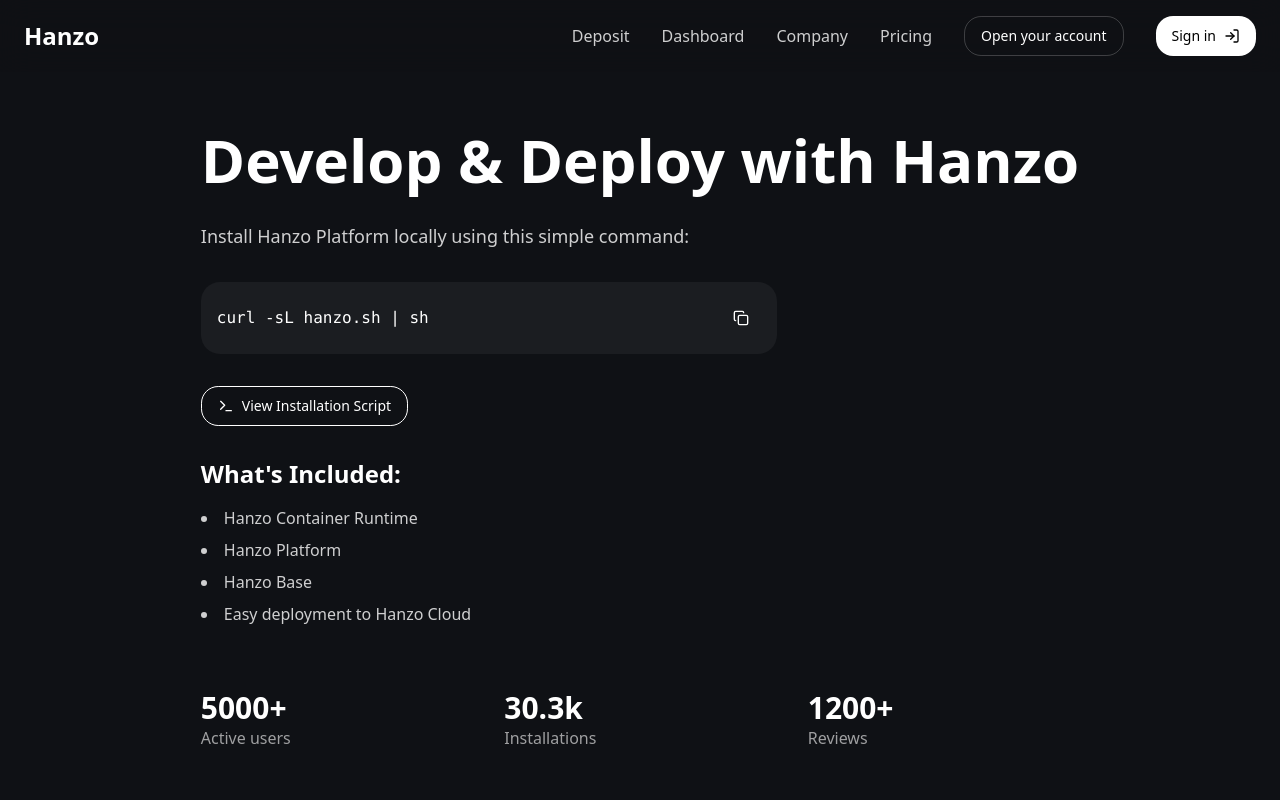
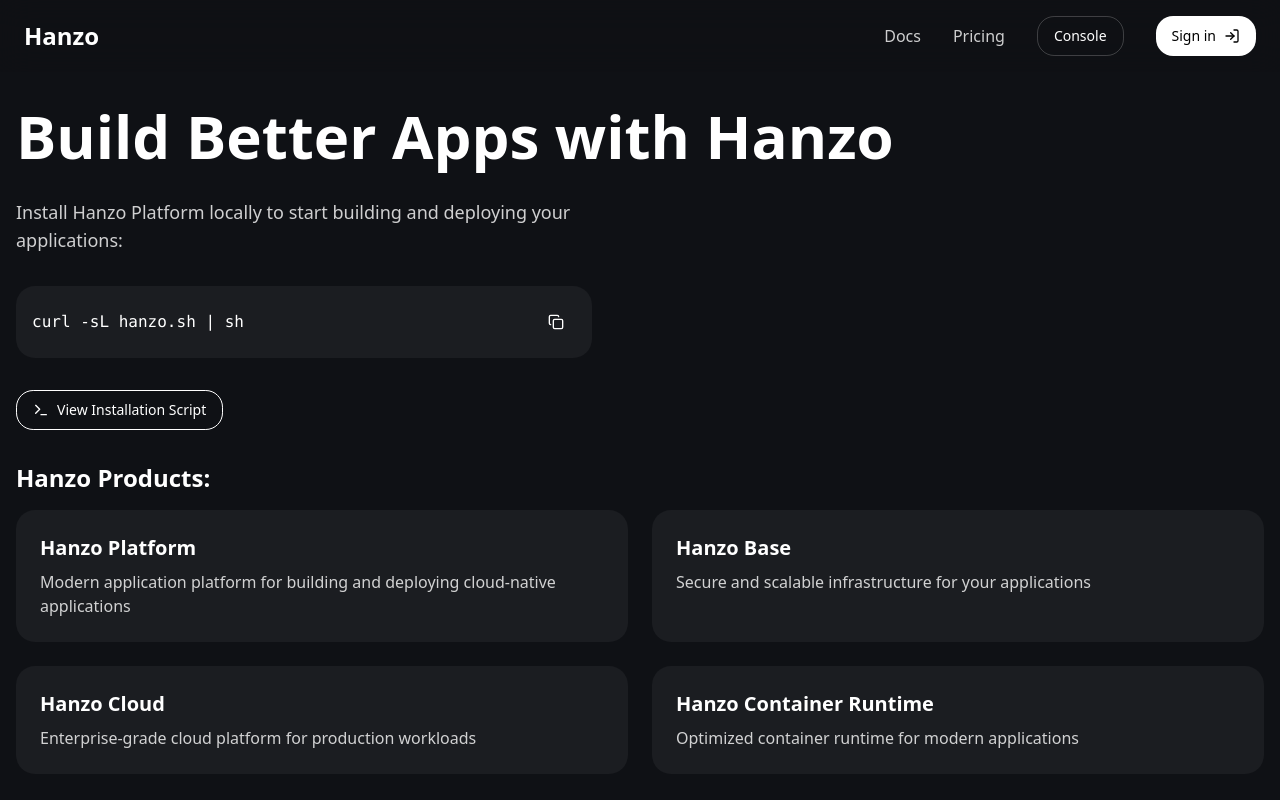
Before and after one commit to hanzo-apps/hanzo.sh, a React (Vite) app: page / in a window 1280 px wide. Shown: the top 800 px of the page. Built offline with nearby package versions, Linux system fonts and the light colour scheme.

Commit message:
Refactor Hero component content
Update Hero component with Hanzo Platform content, syntax highlighting, and updated links.

```diff
--- a/package.json
+++ b/package.json
@@ -54,6 +54,7 @@
     "react-hook-form": "^7.53.0",
     "react-resizable-panels": "^2.1.3",
     "react-router-dom": "^6.26.2",
+    "react-syntax-highlighter": "^15.6.1",
     "recharts": "^2.12.7",
     "sonner": "^1.5.0",
     "tailwind-merge": "^2.5.2",
--- a/src/components/Hero.tsx
+++ b/src/components/Hero.tsx
@@ -1,8 +1,10 @@
 
 import { Button } from "@/components/ui/button";
-import { Download, Terminal, Copy } from "lucide-react";
+import { Terminal, Copy } from "lucide-react";
 import { useState } from "react";
 import { toast } from "sonner";
+import { Prism as SyntaxHighlighter } from 'react-syntax-highlighter';
+import { vscDarkPlus } from 'react-syntax-highlighter/dist/esm/styles/prism';
 
 const Hero = () => {
   const [showScript, setShowScript] = useState(false);
@@ -170,10 +172,10 @@
       <div className="max-w-7xl mx-auto grid grid-cols-1 gap-12">
         <div className="space-y-8">
           <h1 className="text-5xl md:text-6xl font-bold text-white leading-tight">
-            Develop & Deploy with Hanzo
+            Build Better Apps with Hanzo
           </h1>
           <p className="text-lg text-white/80 max-w-xl">
-            Install Hanzo Platform locally using this simple command:
+            Install Hanzo Platform locally to start building and deploying your applications:
           </p>
 
           <div className="flex items-center gap-4 bg-white/5 p-4 rounded-lg max-w-xl">
@@ -198,36 +200,41 @@
           </Button>
 
           {showScript && (
-            <div className="bg-white/5 p-6 rounded-lg overflow-x-auto">
-              <pre className="text-sm text-white/80 font-mono">
-                <code>{installationScript}</code>
-              </pre>
+            <div className="bg-white/5 rounded-lg overflow-hidden">
+              <SyntaxHighlighter
+                language="bash"
+                style={vscDarkPlus}
+                customStyle={{
+                  margin: 0,
+                  padding: '1.5rem',
+                  background: 'transparent'
+                }}
+              >
+                {installationScript}
+              </SyntaxHighlighter>
             </div>
           )}
 
           <div className="space-y-4">
-            <h2 className="text-2xl font-bold text-white">What's Included:</h2>
-            <ul className="list-disc list-inside text-white/80 space-y-2">
-              <li>Hanzo Container Runtime</li>
-              <li>Hanzo Platform</li>
-              <li>Hanzo Base</li>
-              <li>Easy deployment to Hanzo Cloud</li>
+            <h2 className="text-2xl font-bold text-white">Hanzo Products:</h2>
+            <ul className="grid grid-cols-1 md:grid-cols-2 gap-6 list-none">
+              <li className="bg-white/5 p-6 rounded-lg">
+                <h3 className="text-xl font-semibold text-white mb-2">Hanzo Platform</h3>
+                <p className="text-white/80">Modern application platform for building and deploying cloud-native applications</p>
+              </li>
+              <li className="bg-white/5 p-6 rounded-lg">
+                <h3 className="text-xl font-semibold text-white mb-2">Hanzo Base</h3>
+                <p className="text-white/80">Secure and scalable infrastructure for your applications</p>
+              </li>
+              <li className="bg-white/5 p-6 rounded-lg">
+                <h3 className="text-xl font-semibold text-white mb-2">Hanzo Cloud</h3>
+                <p className="text-white/80">Enterprise-grade cloud platform for production workloads</p>
+              </li>
+              <li className="bg-white/5 p-6 rounded-lg">
+                <h3 className="text-xl font-semibold text-white mb-2">Hanzo Container Runtime</h3>
+                <p className="text-white/80">Optimized container runtime for modern applications</p>
+              </li>
             </ul>
-          </div>
-
-          <div className="grid grid-cols-3 gap-8 pt-8">
-            <div>
-              <div className="text-3xl font-bold text-white">5000+</div>
-              <div className="text-white/60">Active users</div>
-            </div>
-            <div>
-              <div className="text-3xl font-bold text-white">30.3k</div>
-              <div className="text-white/60">Installations</div>
-            </div>
-            <div>
-              <div className="text-3xl font-bold text-white">1200+</div>
-              <div className="text-white/60">Reviews</div>
-            </div>
           </div>
         </div>
       </div>
--- a/src/components/Navbar.tsx
+++ b/src/components/Navbar.tsx
@@ -8,14 +8,19 @@
       <div className="max-w-7xl mx-auto flex items-center justify-between">
         <div className="text-2xl font-bold text-white">Hanzo</div>
         <div className="hidden md:flex items-center space-x-8">
-          <a href="#" className="text-white/80 hover:text-white transition-colors">Deposit</a>
-          <a href="#" className="text-white/80 hover:text-white transition-colors">Dashboard</a>
-          <a href="#" className="text-white/80 hover:text-white transition-colors">Company</a>
-          <a href="#" className="text-white/80 hover:text-white transition-colors">Pricing</a>
-          <Button variant="outline" className="text-white border-white/20 hover:bg-white/10">
-            Open your account
+          <a href="https://docs.hanzo.ai" className="text-white/80 hover:text-white transition-colors">Docs</a>
+          <a href="https://hanzo.ai/pricing" className="text-white/80 hover:text-white transition-colors">Pricing</a>
+          <Button
+            variant="outline"
+            className="text-white border-white/20 hover:bg-white/10"
+            onClick={() => window.location.href = 'https://console.hanzo.ai'}
+          >
+            Console
           </Button>
-          <Button className="bg-white text-black hover:bg-white/90">
+          <Button
+            className="bg-white text-black hover:bg-white/90"
+            onClick={() => window.location.href = 'https://auth.hanzo.ai'}
+          >
             Sign in
             <LogIn className="w-4 h-4 ml-2" />
           </Button>
```
